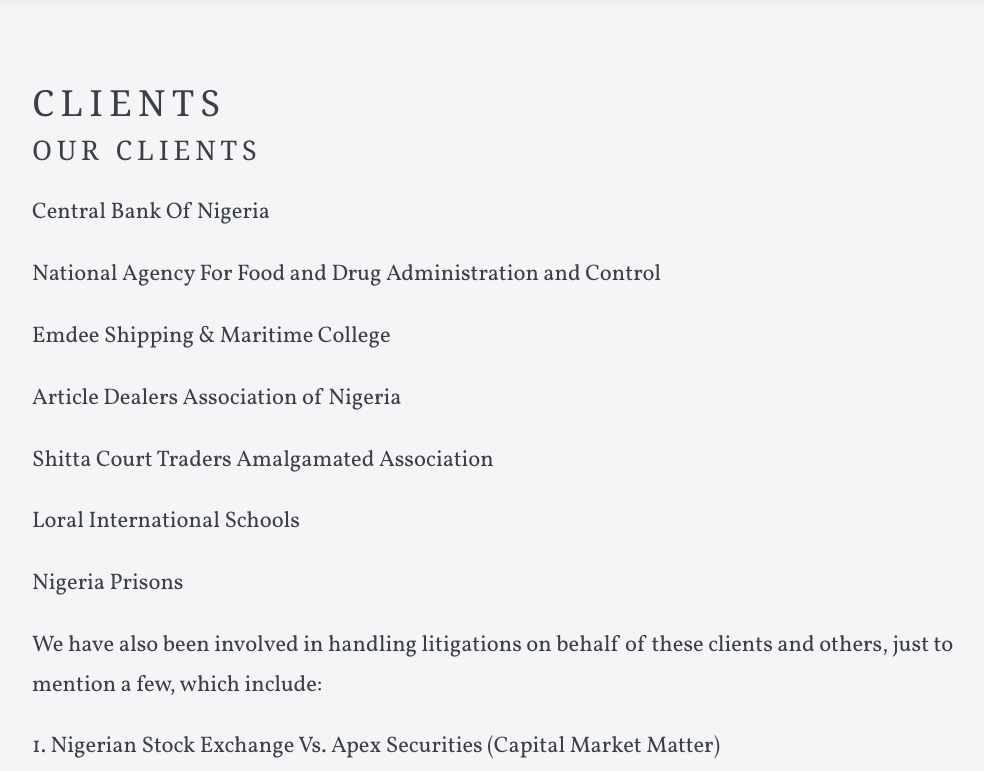
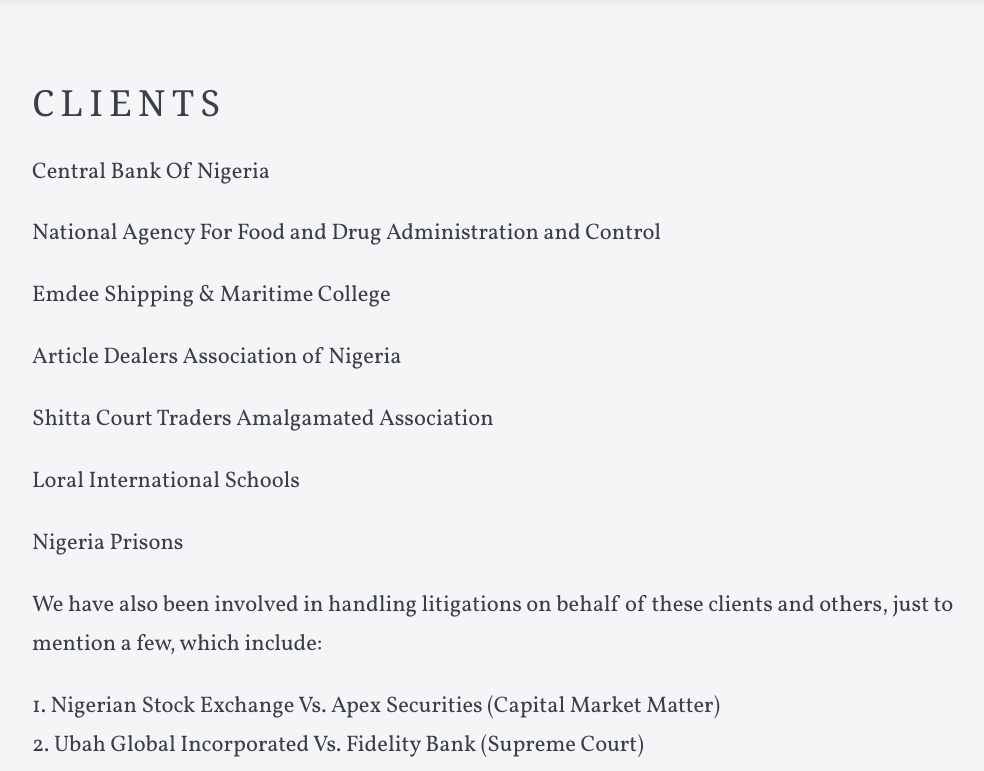
Before and after one commit to enonchong/h, a Jekyll site: the page built from services.html, in a window 1280 px wide and 900 px high, scrolled down 505 px, cut to the strip 129-900 px from the top of the window. Shown: the whole strip, without its empty margins (128-1112 px from the left). Built offline with Jekyll 4.4.1, drawn with Linux system fonts in a browser that asks for light colours; some web fonts are replaced.

```diff
--- a/services.html
+++ b/services.html
@@ -8,7 +8,6 @@ navigation_order: 2
 ---
 
 <div class="editable">
-<h3>Our Clients</h3>
 
 <p>Central Bank Of Nigeria</p>
 
```
